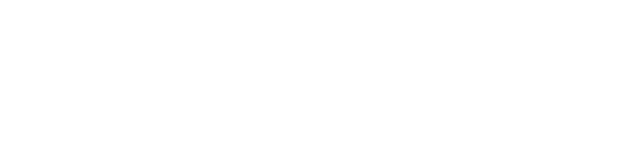
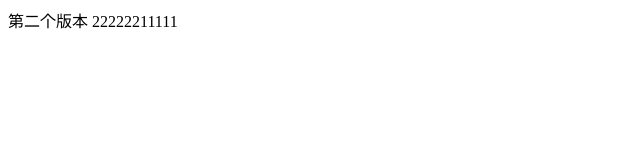
Before and after one commit to kevfeng01/mygit, a plain HTML site: page index.html in a window 1280 px wide. Shown: the whole page, without its empty margins (0-640 px from the left). Drawn offline with Linux system fonts and the light colour scheme.

Commit message:
第二个版本

```diff
--- a/index.html
+++ b/index.html
@@ -5,7 +5,11 @@
     <meta name="viewport" content="width=device-width, initial-scale=1.0">
     <title>Document</title>
 </head>
+<script>
+    //暗号：仓库
+</script>
 <body>
-
+    第二个版本
+    22222211111
 </body>
 </html>
```
